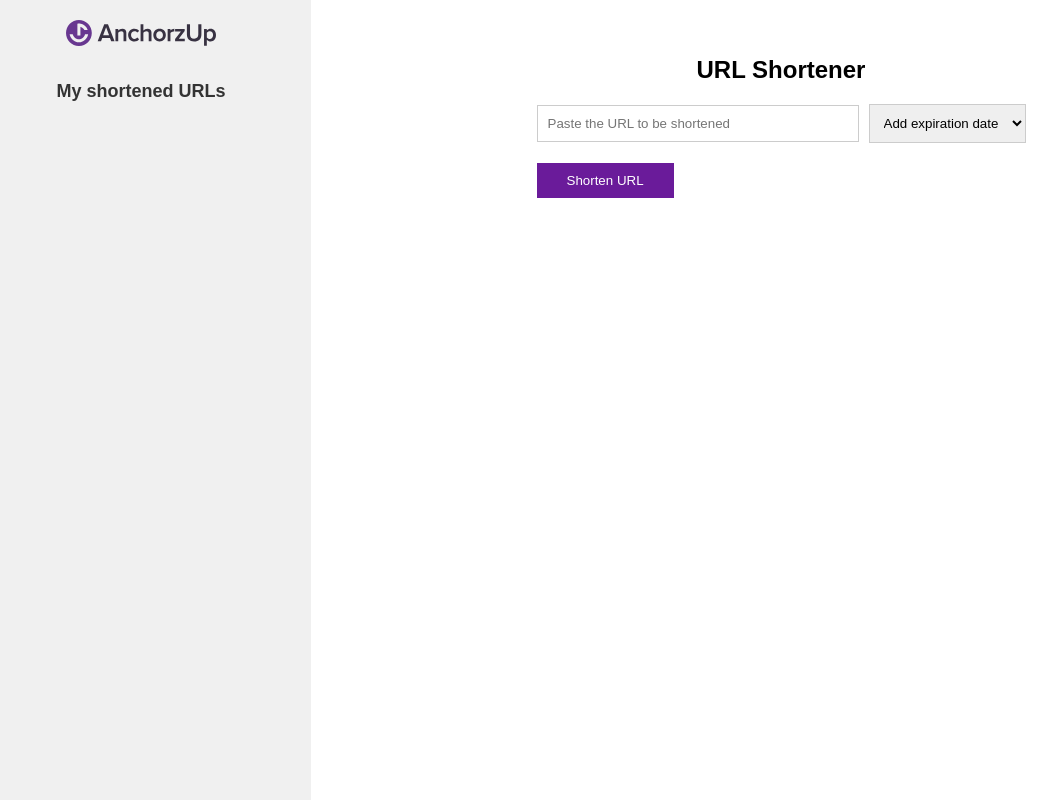
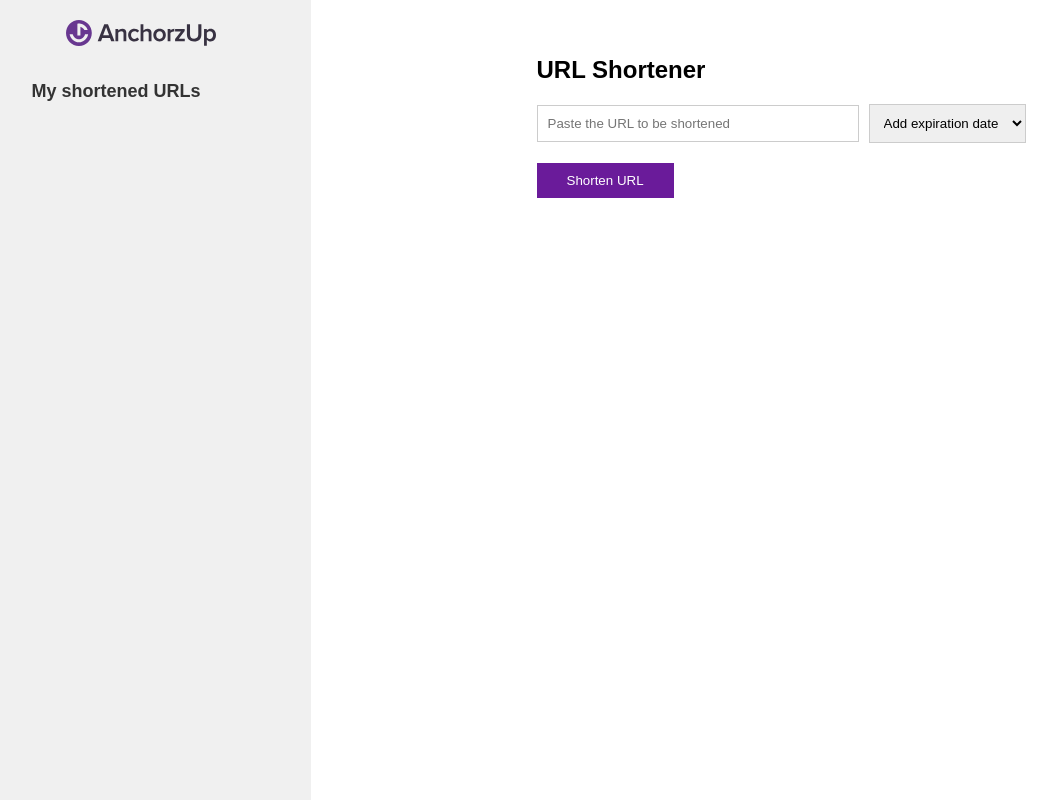
Before and after one commit to ylljetakicaj/AnchorzUpTask-URL, a Flask app: page / in a window 1280 px wide. Shown: the whole page, without its empty margins (29-1086 px from the left). Run offline with Flask 3, Linux system fonts and the light colour scheme; data comes from the database, SQL or seed files in the repository.

Commit message:
Updated the styling for headers to improve consistency and appearance

```diff
--- a/templates/index.html
+++ b/templates/index.html
@@ -12,11 +12,10 @@
     <div class="sidebar">
       <img src="{{ url_for('static', filename='images/AnchorzUpLogo.svg') }}" alt="AnchorzUp Logo" class="logo">
       <div class="shortened-urls-container">
-        <h2>My shortened URLs</h2>
+        <h2 style="margin-right: 50px">My shortened URLs</h2>
         <ul class="shortened-urls">
           {% for link in links %}
           <li>
-            <!-- Adding the full prefix to the short URL -->
               <!-- Use link.short_url directly without prefixing it again -->
              <a href="{{ link.short_url }}" target="_blank" style="text-decoration: underline;">
                {{ link.short_url }}
@@ -33,7 +32,7 @@
     <!-- Main Content -->
     <div class="main-content">
       <!-- Updated title style -->
-      <h1 id="title-url" style="margin-left: 0; text-align: left;">URL Shortener</h1>
+      <h1 id="title-url" style="margin-right: 320px">URL Shortener</h1>
       <form action="/" method="POST">
         <div class="url-form">
           <input type="text" name="original_url" placeholder="Paste the URL to be shortened" class="url-input" required>
```
